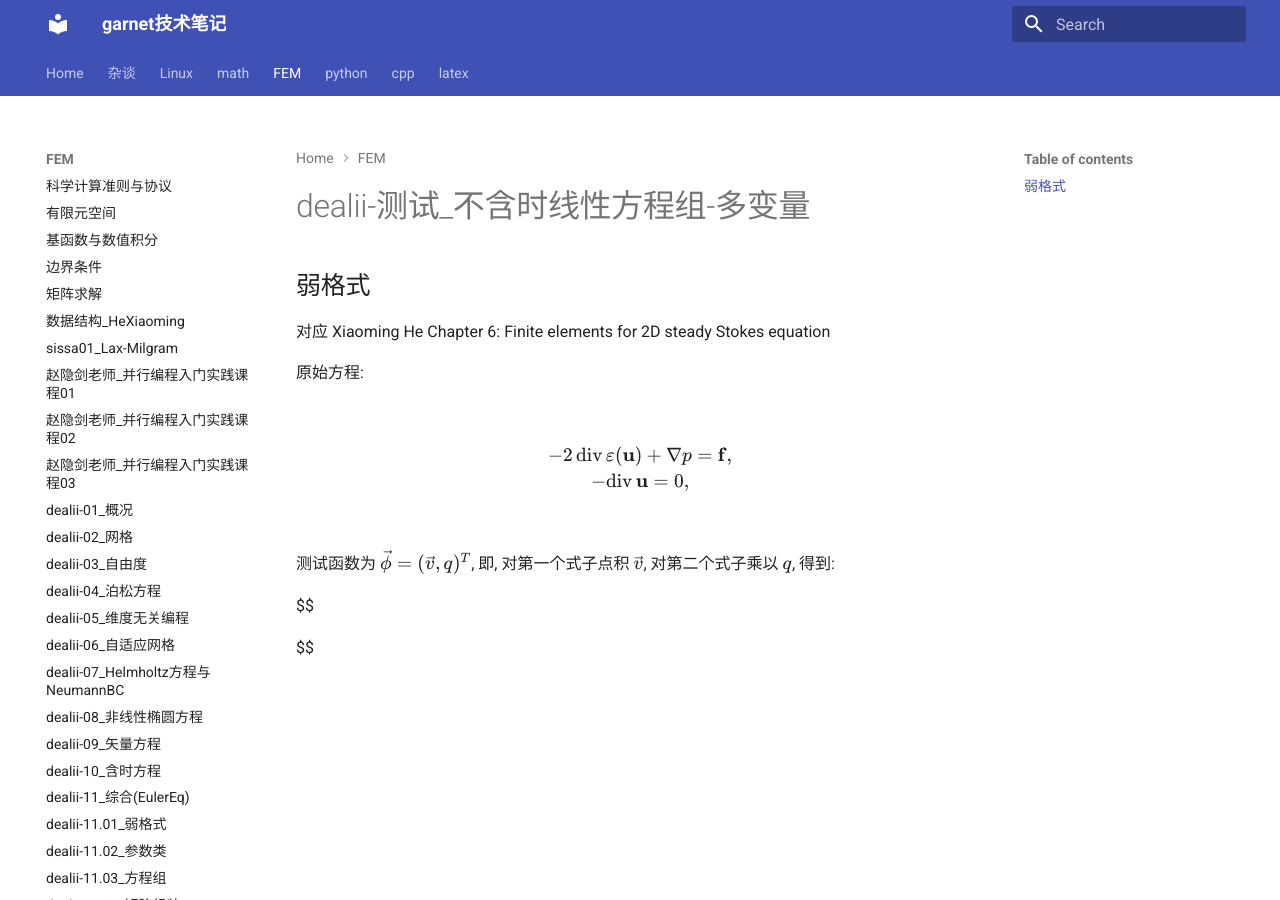
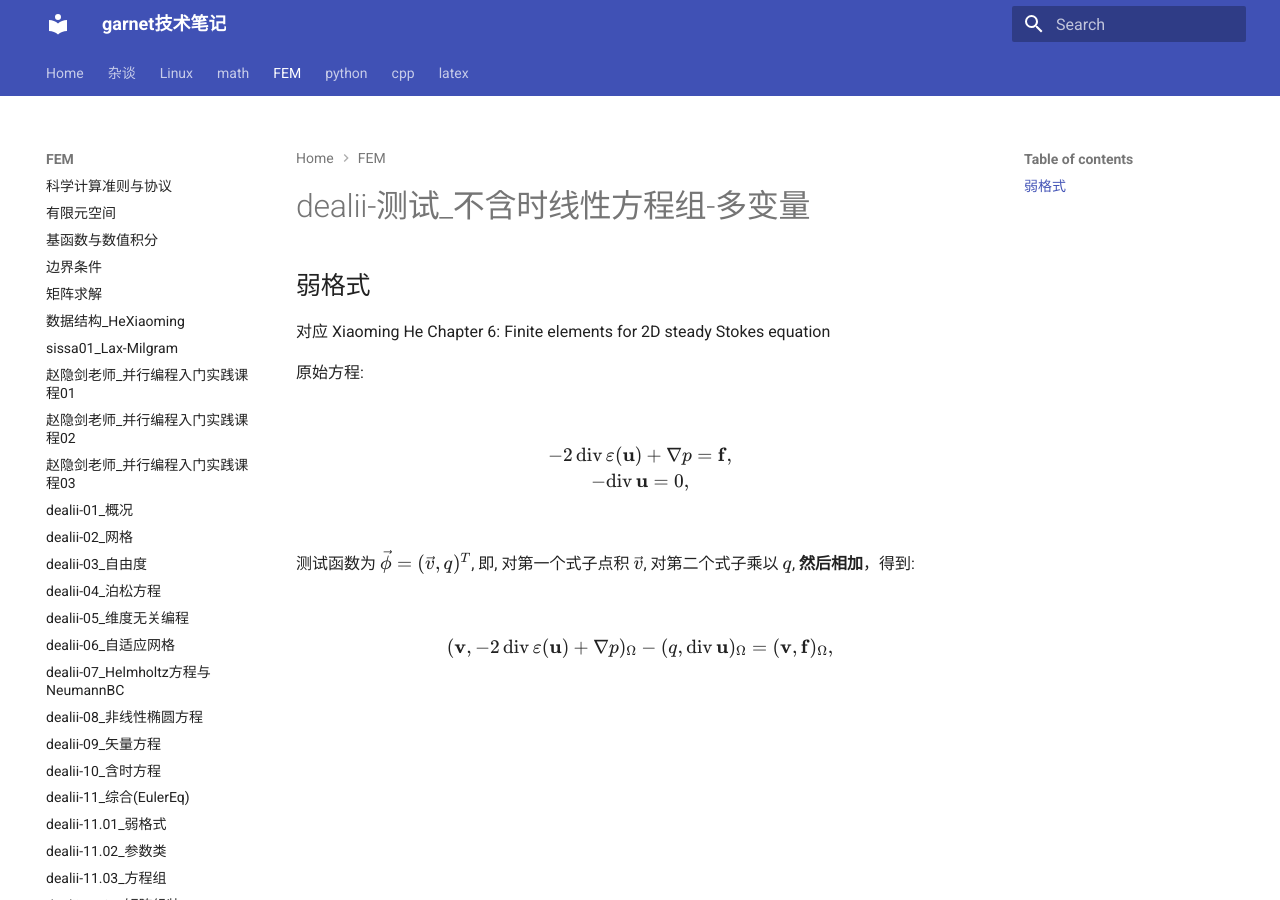
Before and after one commit to ymma98/technotes, an MkDocs documentation site: the page built from docs/FEM/dealii-测试_不含时线性方程组多变量.md, in a window 1280 px wide. Built offline with MkDocs 1.6.1 and Material for MkDocs 9.7.7, drawn with Linux system fonts in a browser that asks for light colours.

Commit message:
docs/FEM/dealii-测试_不含时线性方程组多变量.md updated from https://stackedit.cn/

```diff
--- a/docs/FEM/dealii-测试_不含时线性方程组多变量.md
+++ b/docs/FEM/dealii-测试_不含时线性方程组多变量.md
@@ -12,13 +12,17 @@ $$
 -\mathrm{div}\,\mathbf{u} = 0,
 $$
 
-测试函数为 $\vec{\phi} = (\vec{v},q)^T$, 即, 对第一个式子点积 $\vec{v}$, 对第二个式子乘以 $q$, 得到:
+测试函数为 $\vec{\phi} = (\vec{v},q)^T$, 即, 对第一个式子点积 $\vec{v}$, 对第二个式子乘以 $q$, **然后相加**，得到:
 
 $$
-
+(\mathbf{v}, -2 \, \mathrm{div}\,\varepsilon(\mathbf{u}) + \nabla p)_\Omega - (q, \mathrm{div}\,\mathbf{u})_\Omega
+= (\mathbf{v}, \mathbf{f})_\Omega,
 $$
 
+
+
+
 <!--stackedit_data:
-eyJoaXN0b3J5IjpbLTE1MzY3NjkyNDYsLTEzNTA1OTcyMzYsLT
-E4MTEyNzAzODVdfQ==
+eyJoaXN0b3J5IjpbNzg0NDEzMzMyLC0xNTM2NzY5MjQ2LC0xMz
+UwNTk3MjM2LC0xODExMjcwMzg1XX0=
 -->
```
